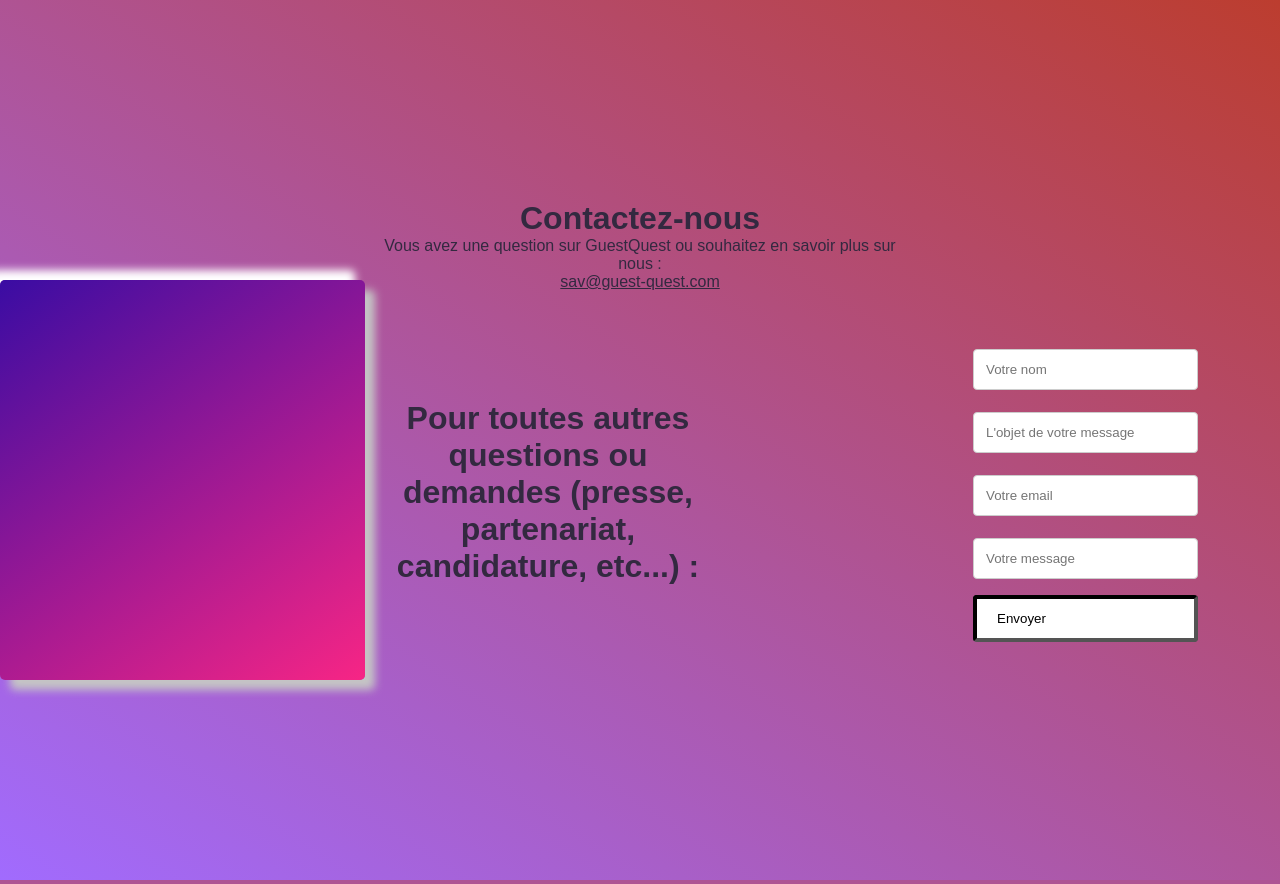
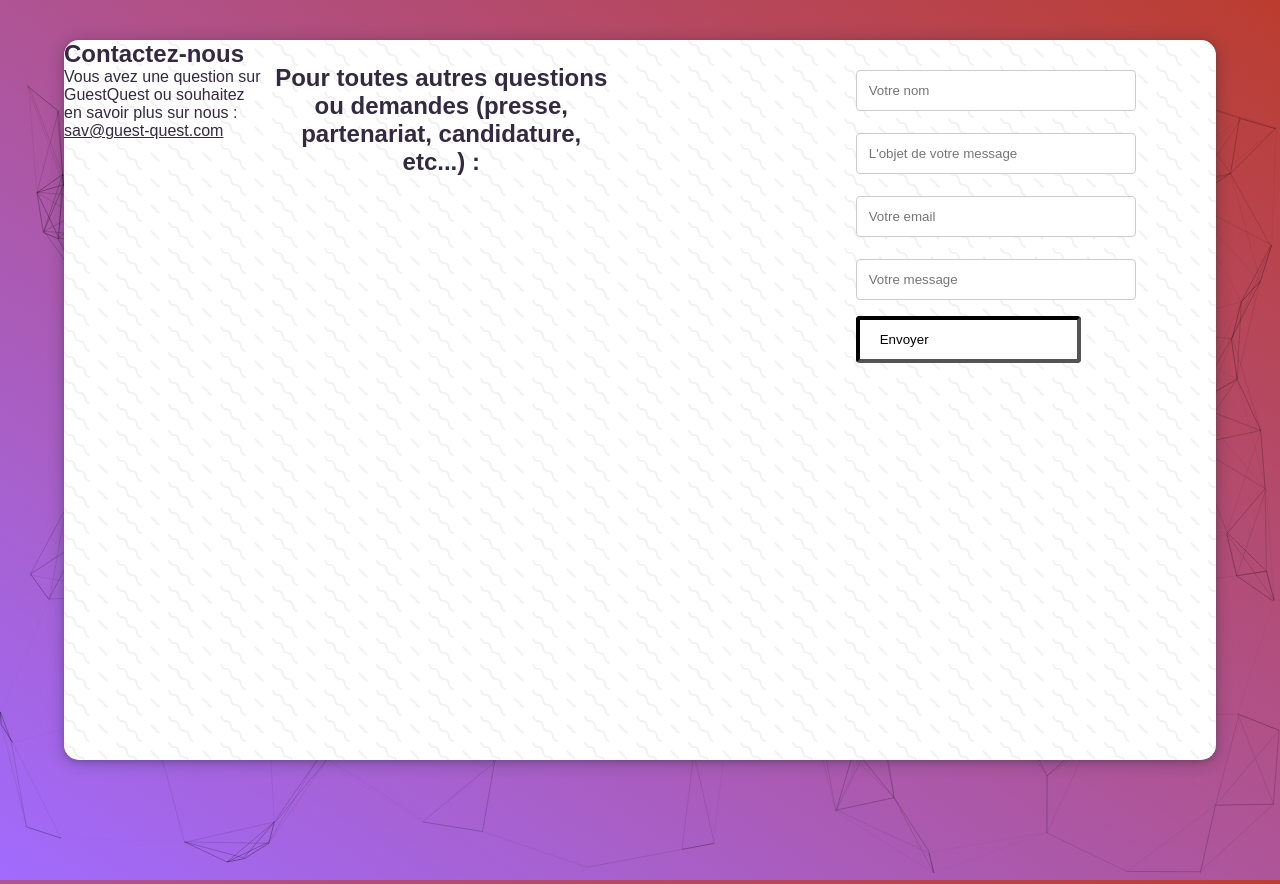
Before and after one commit to andinox/GuessQuest, a PHP site: page /index.php?c=contact in a window 1280 px wide. Run offline with PHP 8.4, Linux system fonts and the light colour scheme; some libraries are stand-ins or nearby versions.

Commit message:
small modification

```diff
--- a/css/contact.css
+++ b/css/contact.css
@@ -20,28 +20,9 @@
     margin-left: 20vh;
   }
 
-.card {
-  width: 100%;
-  height: 50%;
-  background: linear-gradient(145deg, #3A0CA3 0%, #F72585 100%);
-  border-radius: 5px;
-  box-shadow: 10px 10px 9px #c5c5c5,
-              -10px -10px 9px #ffffff;
-  transition: box-shadow 0.7s ease;
- }
 
- .card:hover {
-  box-shadow: 10px 10px 15px #c5c5c5,
-              -10px -10px 15px #ffffff;
- }
 
- .contact-us{
-  text-align: center;
-  position: absolute;
-  left:30%;
-  top:25%;
-  width: 40%;
- }
+
 
  input[type=text], textarea, input[type=email] {
   padding: 12px;
--- a/css/profil.css
+++ b/css/profil.css
@@ -1,9 +1,3 @@
-body{
-    display: flex;
-    align-items: center;
-    justify-content: center;
-}
-
 #profil{
     background-color: white;
     border-radius: 15px;
--- a/index.php
+++ b/index.php
@@ -1,6 +1,6 @@
 <?php
 session_start();
-
+//d
 if (isset($_GET["c"])) {
     switch($_GET["c"]) {
         case "newquiz":
--- a/model/utilisateur.php
+++ b/model/utilisateur.php
@@ -1,4 +1,6 @@
 <?php
+
+require_once ("./config/connexion.php");
 class Utilisateur extends Model{
     protected $id_utilisateur;
     protected $pseudo;
--- a/vue/contact/contact.html
+++ b/vue/contact/contact.html
@@ -1,27 +1,16 @@
-
-<div class="card">
-     <table>
-        <tbody>
-            <tr>
-                <td>
+<div id="particles-js"></div>
+<section class="main">
+    <div class="text-card">
         <div class="contact-us">
             <h1>Contactez-nous</h1>
             <p>Vous avez une question sur GuestQuest ou souhaitez en savoir plus sur nous :</p>
             <p><U>sav@guest-quest.com</U></p>
         </div>
-                </td>
-            </tr>
-        </tbody>
-    </table>
    </div>
    <div>
        <h1 class="titre-contact">Pour toutes autres questions ou demandes (presse, partenariat, candidature, etc...) :</h1>
    </div>
    <div class="text-formulaire">
-    <table>
-        <tbody>
-            <tr>
-                <td>
     <div class="formulaire">
         <input type="text" class="fname" name="firstname" placeholder="Votre nom">
         <input type="text" class="subject" name="subject" placeholder="L'objet de votre message">
@@ -29,8 +18,7 @@
         <input type="text" class="message" name="message" placeholder="Votre message">
         <input type="sumbit" value="Envoyer" class="envoyer-btn">
     </div>
-                </td>
-            </tr>
-        </tbody>
-    </table>
    </div>
+</section>
+<script src="./assets/particles.js"></script>
+<script src="./assets/app.js"></script>
```
Lines whose indentation alone changed are shown as unchanged.
